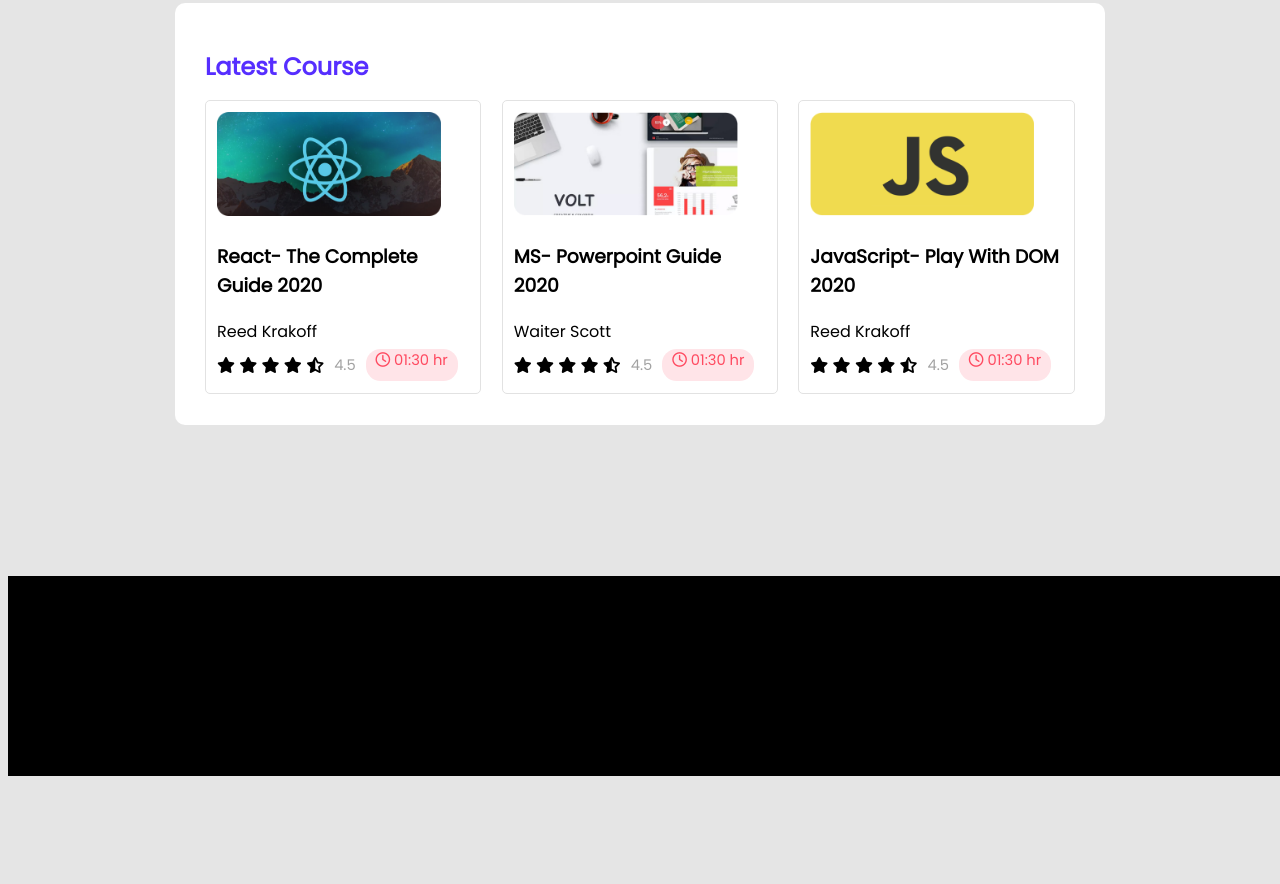
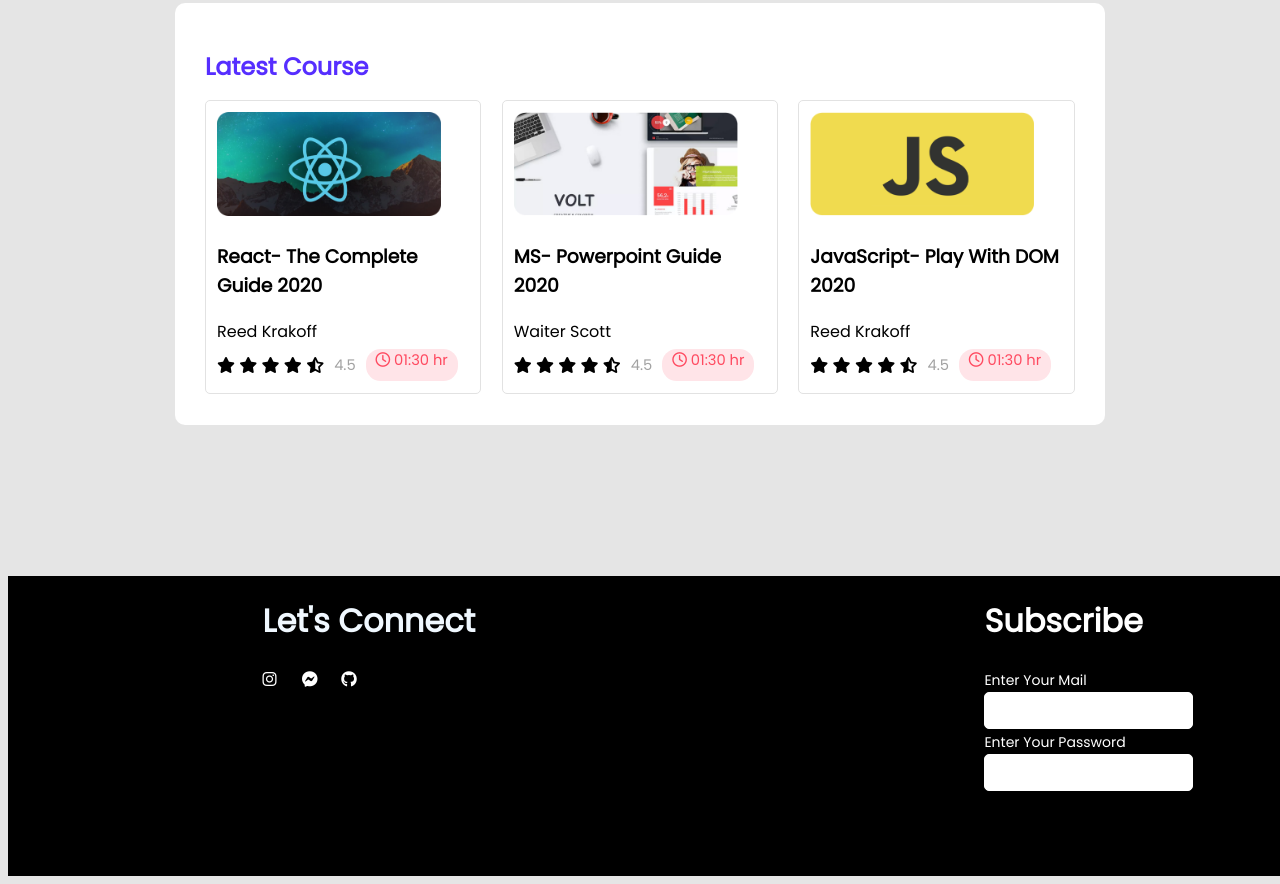
Before and after one commit to abid365/Static-Leaderboard, a plain HTML site: page index.html in a window 1280 px wide. Shown: the part 1100-1984 px from the top of the page. Before the commit the page ends 1884 px from the top, so only its background shows below. Drawn offline with Linux system fonts and the light colour scheme.

Commit message:
final commit

```diff
--- a/index.html
+++ b/index.html
@@ -172,7 +172,23 @@
     </main>
 
     <footer>
-
+        <div class="footer-parent-grid">
+            <div class="childs">
+                <h1 style="color:aliceblue;">Let's Connect</h1>
+                <i class="fa-brands fa-instagram"></i>
+                <i class="fa-brands fa-facebook-messenger"></i>
+                <i class="fa-brands fa-github"></i>
+            </div>
+            <div class="childs">
+                <h1 style="color: white;">Subscribe</h1>
+                <form>
+                    <label class="des" for="name">Enter Your Mail</label><br>
+                    <input type="text" id="name" required><br>
+                    <label class="des" for="password">Enter Your Password</label><br>
+                    <input type="password" id="password" required>
+                </form>
+            </div>
+        </div>
     </footer>
 </body>
 </html>
--- a/styles/design.css
+++ b/styles/design.css
@@ -214,7 +214,35 @@
 
 footer{
     width: 1440px;
-    height: 200px;
+    height: 300px;
     margin-top: 130px;
     background-color: black;
+    display: grid;
+
 }
+
+.footer-parent-grid{
+    display: flex;
+    justify-content: space-around;
+    align-items: flex-start;
+}
+
+.childs > .fa-brands{
+    color: white;
+    padding-right: 10px;
+    height: 25px;
+    width: 25px;
+}
+
+
+form > .des{
+    font-size: 14px;
+    color: white;
+    font-weight: 500;
+}
+
+form > input {
+    border: 1px solid white;
+    border-radius: 5px;
+    padding: 10px 15px;
+}
```
